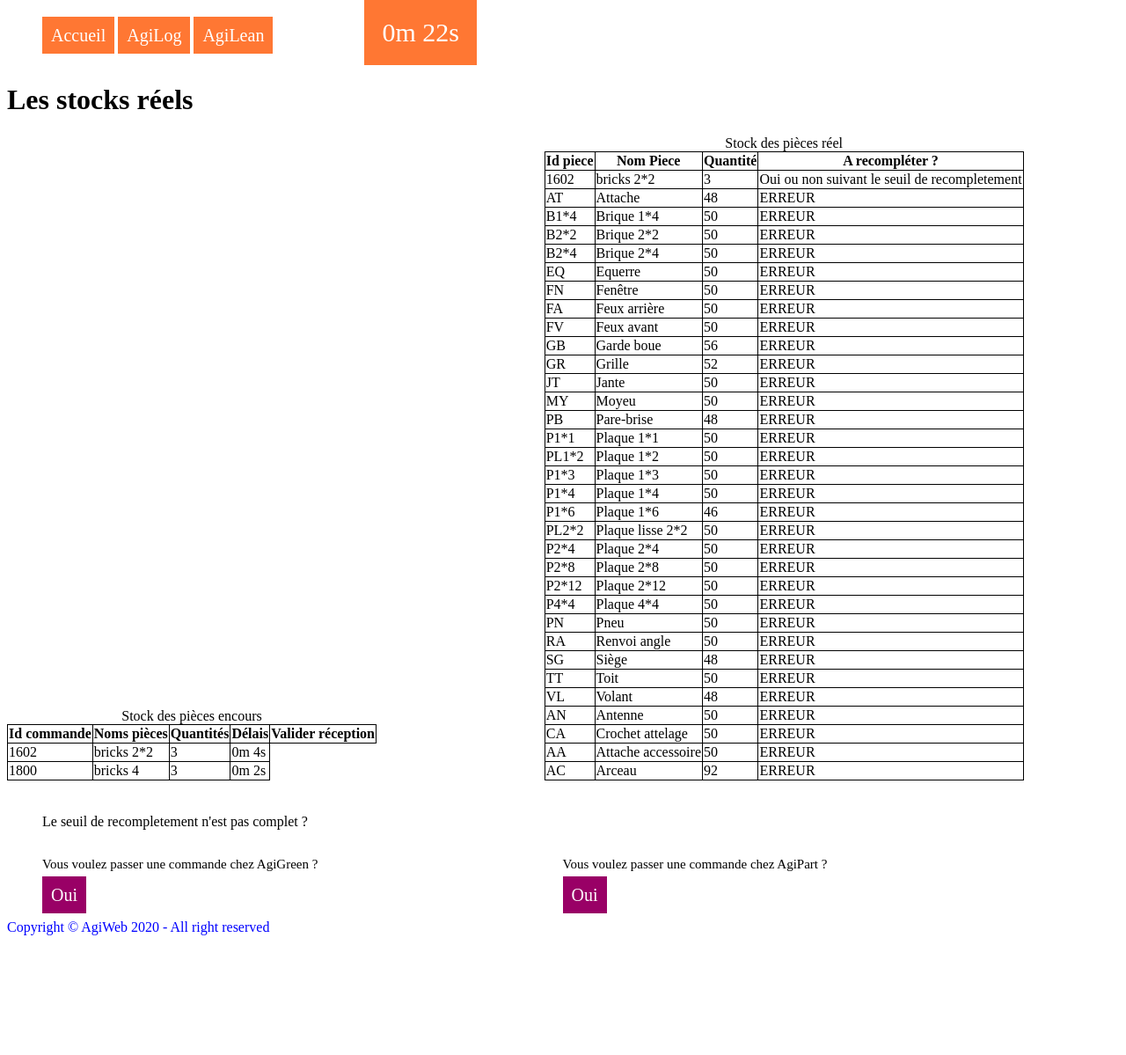
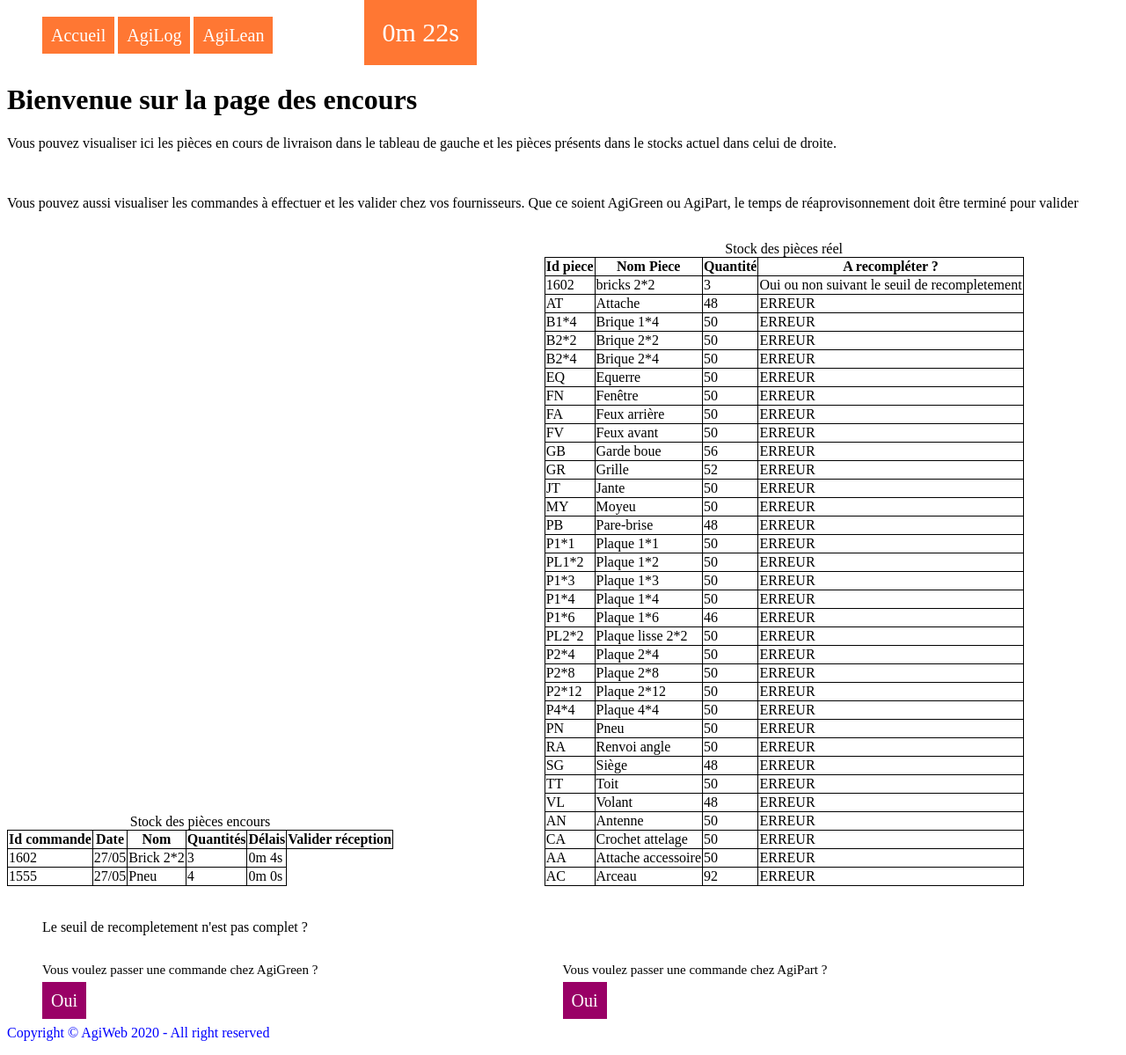
Before and after one commit to edwinguiller/Kleiner, a Flask app: page /Agilog/Encours in a window 1280 px wide. Shown: the part 58-1257 px from the top of the page at 88% size. Before the commit the page ends 1121 px from the top, so only its background shows below. Run offline with Flask 2, Linux system fonts and the light colour scheme; data comes from the database, SQL or seed files in the repository.

Commit message:
j'ai renommé les fonctions cmd green et part car cétait le zbeul

```diff
--- a/AgiWeb/run.py
+++ b/AgiWeb/run.py
@@ -47,21 +47,22 @@ def actualize_id(id): #Programmeur à faire
     return redirect(url_for('encoursAlog'))
 
 @app.route('/Agilog/Encours/Commande_agigreen')
-def page_cmd_green():
+def cmd_green():# renvoit la page Commande_agigreen!
     commande=select_commande_fournisseur ("agigreen")
-    return render_template('cmd_agigreen.html',commandegreen=commande)
-
-@app.route('/Agilog/Encours/Commande_agipart')
-def page_cmd_part():
-    commande=select_commande_fournisseur ("agipart")
-    return render_template('cmd_agipart.html',commandepart=commande)
-
-@app.route('/Agilog/Encours/Commande_agipart')
-def commandepart(): #à faire
-
     # la fonction select_commande_fournisseur prend en argumant ("agipart") ou ("agigreen") en fonctioon du fournisseur qu'on veut, et renvois un dicionnaire avec comme colonne: "id","nom","quantite".
     # Les pieces renseigné sont les pièces à commander qui sont fourni par le fournisseur choisi. Les quantités sont les stocks.
     # Attention il faut que la bdd soit rempli pour que ca marche. si la ligne piece.a_commander n'est pas rempli, elle ne peut rien renvoyer!
+    return render_template('cmd_agigreen.html',liste_commande_green=commande)
+
+@app.route('/Agilog/Encours/Commande_agipart')
+def cmd_part():# renvoit la page Commande_agipart!
+    commande=select_commande_fournisseur ("agipart")
+    return render_template('cmd_agipart.html',liste_commande_part=commande)
+
+@app.route('/Agilog/Encours/Commande_agipart')
+def valider_commande_part(): #à faire
+
+
     commande=select_commande_fournisseur ("agipart") #commandepart non ? sinon ca se mélange avec green
 
     # prend en argument la commande donnée par la fonction select_commande_fournisseur et ajoute les pieces dans les commande en en créant une nouvelle
@@ -72,12 +73,9 @@ def commandepart(): #à faire
 
 
 @app.route('/Agilog/Encours/Commande_agigreen')
-def commandegreen(): #à faire
+def valider_commande_green(): #à faire
 
 
-    # la fonction select_commande_fournisseur prend en argumant ("agipart") ou ("agigreen") en fonctioon du fournisseur qu'on veut, et renvois un dicionnaire avec comme colonne: "id","nom","quantite".
-    # Les pieces renseigné sont les pièces à commander qui sont fourni par le fournisseur choisi. Les quantités sont les stocks.
-    # Attention il faut que la bdd soit rempli pour que ca marche. si la ligne piece.a_commander n'est pas rempli, elle ne peut rien renvoyer!
     commande=select_commande_fournisseur ("agigreen")
 
     # prend en argument la commande donnée par la fonction select_commande_fournisseur et ajoute les pieces dans les commande en en créant une nouvelle
--- a/AgiWeb/templates/encours_alog.html
+++ b/AgiWeb/templates/encours_alog.html
@@ -13,21 +13,30 @@
         <!-- Contenu -->
 
         <div id="content-stock">
-            <h1>Les stocks réels </h1>
+            <h1>Bienvenue sur la page des encours </h1>
+            <p> Vous pouvez visualiser ici les pièces en cours de livraison dans le tableau de gauche et les pièces présents dans le stocks actuel dans celui de droite.</p>
+            </br>
+
+
+            <p>Vous pouvez aussi visualiser les commandes à effectuer et les valider chez vos fournisseurs. Que ce soient AgiGreen ou AgiPart, le temps de réaprovisonnement doit être terminé pour valider</p>
+            </br>
+
             <div class="leftbox">
 
                 <table>
                     <caption>Stock des pièces encours</caption>
                     <tr>
                         <th>Id commande</th>
-                        <th>Noms pièces</th>
+                        <th>Date</th>
+                        <th>Nom</th>
                         <th>Quantités</th>
                         <th>Délais</th>
                         <th>Valider réception</th>
                     </tr>
                     <tr>
                         <td>1602</td>
-                        <td>bricks 2*2</td>
+                        <td>27/05</td>
+                        <td>Brick 2*2</td>
                         <td>3</td>
                         <td class="timer" timer="10">  </td>
                         <td hidden class="validation">
@@ -36,12 +45,14 @@
                         </td>
                     </tr>
                     <tr>
-                        <td>1800</td>
-                        <td>bricks 4</td>
-                        <td>3</td>
-                        <td class="timer" timer="8">   </td>
+                        <td>1555</td>
+                        <td>27/05</td>
+                        <td>Pneu </td>
+                        <td>4</td>
+                        <td class="timer" timer="6">  </td>
                         <td hidden class="validation">
                                 <a href="{{url_for('actualize_id', id=3)}}"> Oui </a>
+
                         </td>
                     </tr>
                     {%for piece in tab_encours %}
@@ -94,14 +105,14 @@
 
                             <p class= "small ">  Vous voulez passer une commande chez AgiGreen ? </p>
                             <li class="bouton_commande">
-                                <a href="{{url_for('page_cmd_green')}}"> Oui </a>
+                                <a href="{{url_for('cmd_green')}}"> Oui </a>
                             </li>
                         </div>
                         <div class="rightbox">
 
                             <p class= "small ">Vous voulez passer une commande chez AgiPart ? </p>
                             <li class="bouton_commande">
-                                <a href="{{url_for('page_cmd_part')}}"> Oui </a>
+                                <a href="{{url_for('cmd_part')}}"> Oui </a>
                             </li>
                         </div>
                     </ul>
```
Also changed, not shown: AgiWeb/Templates/cmd_agigreen.html (+6 -3 lines), AgiWeb/Templates/cmd_agipart.html (+8 -6 lines).
